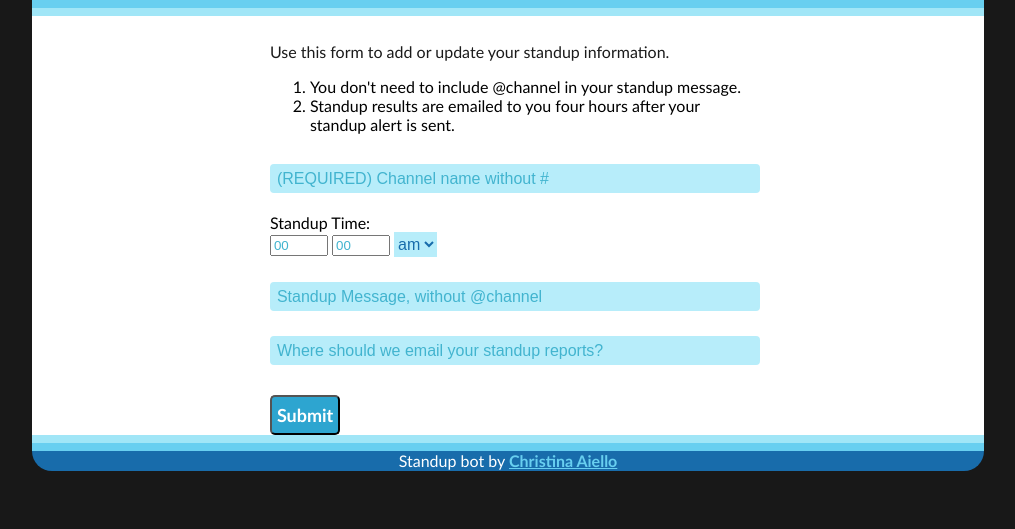
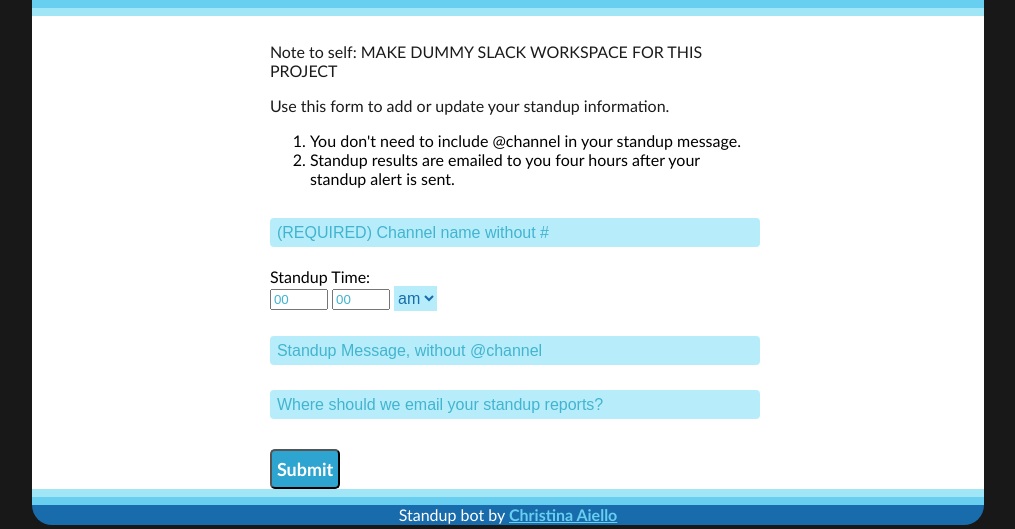
Before and after one commit to cjaiello/Slack-Standup-Report-Bot, a Flask app: page / in a window 1280 px wide. Shown: the part 71-600 px from the top of the page, without its empty margins (132-1147 px from the left). Run offline with Flask 2, Linux system fonts and the light colour scheme; parts of the project's set-up code (start-up, migrations or seed data) failed here and were passed over; some libraries are stand-ins or nearby versions.

```diff
--- a/templates/homepage.html
+++ b/templates/homepage.html
@@ -26,6 +26,7 @@
 		<form action="" method="post" class="form">
 			{{ form.csrf_token }}
 			<div class="directions">
+				<p>Note to self: MAKE DUMMY SLACK WORKSPACE FOR THIS PROJECT</p>
 				<p>Use this form to add or update your standup information.</p>
 
 				<ol>
```
